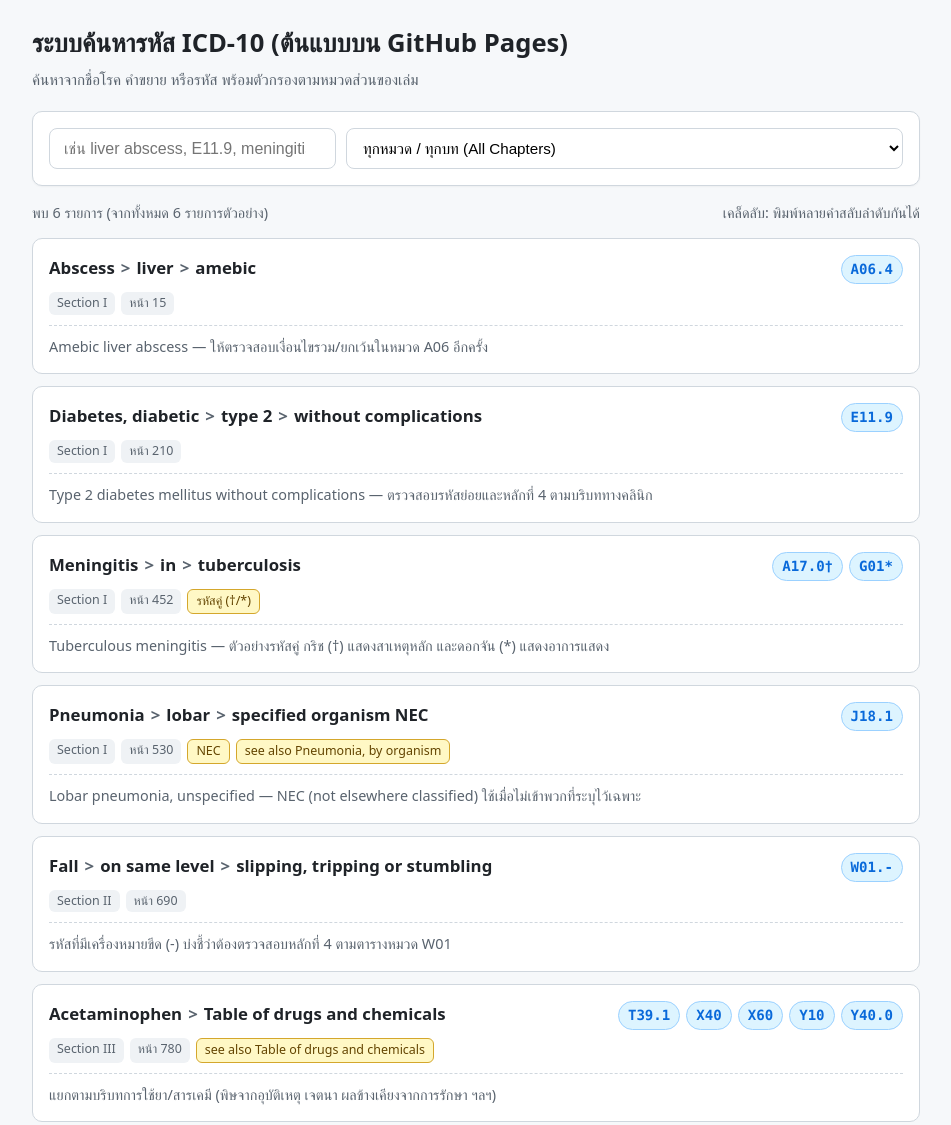
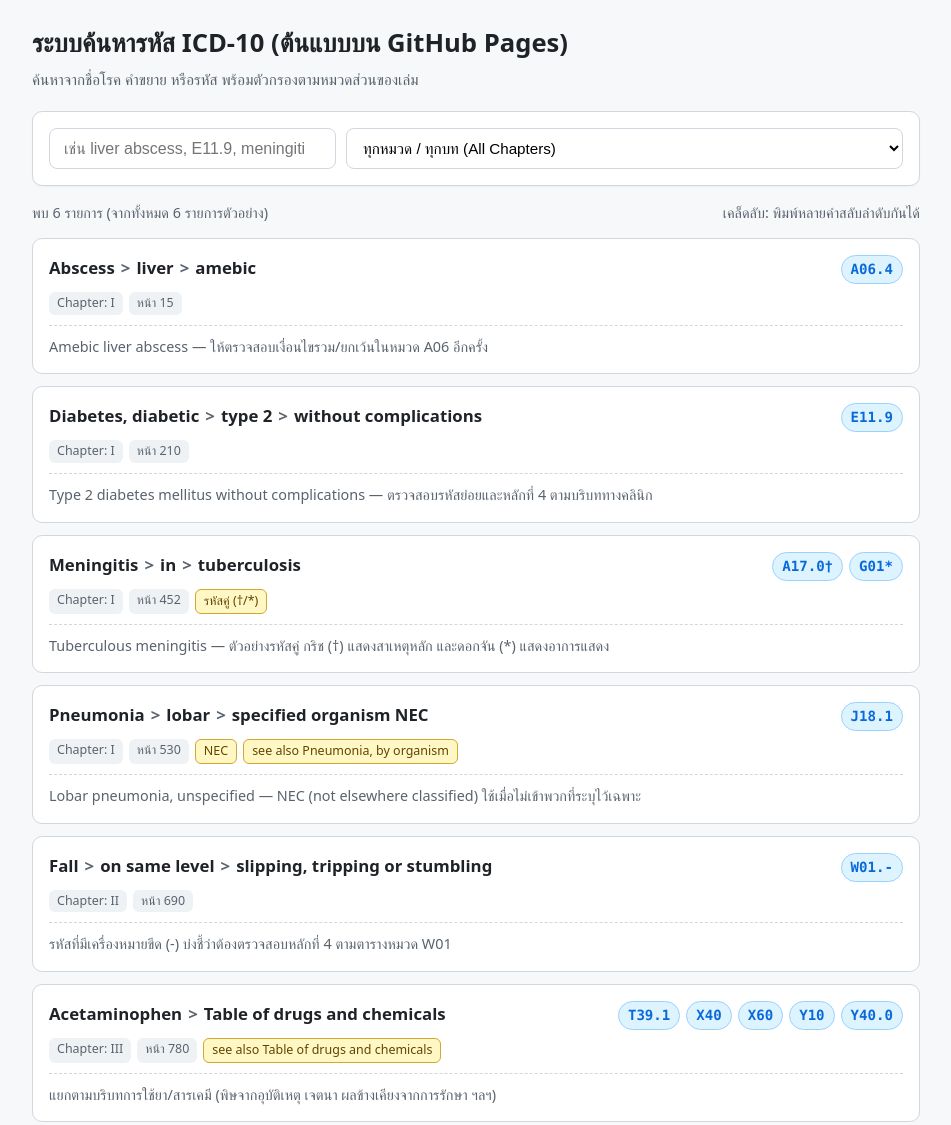
Before and after one commit to hashhha148-crypto/icd-10-search-website-, a plain HTML site: page index.html in a window 1280 px wide. Shown: the top 1125 px of the page, without its empty margins (164-1115 px from the left). Drawn offline with Linux system fonts and the light colour scheme.

Commit message:
Update index.html

```diff
--- a/index.html
+++ b/index.html
@@ -258,7 +258,7 @@
           .join("");
 
         const tags = [
-          `<span class="tag">Section ${escapeHtml(item.section || "-")}</span>`,
+        `<span class="tag">Chapter: ${escapeHtml(item.section || "-")}</span>`,
           item.page ? `<span class="tag">หน้า ${escapeHtml(item.page)}</span>` : "",
           item.nec ? `<span class="tag warn">NEC</span>` : "",
           item.dagger_star ? `<span class="tag warn">รหัสคู่ (†/*)</span>` : "",
```
